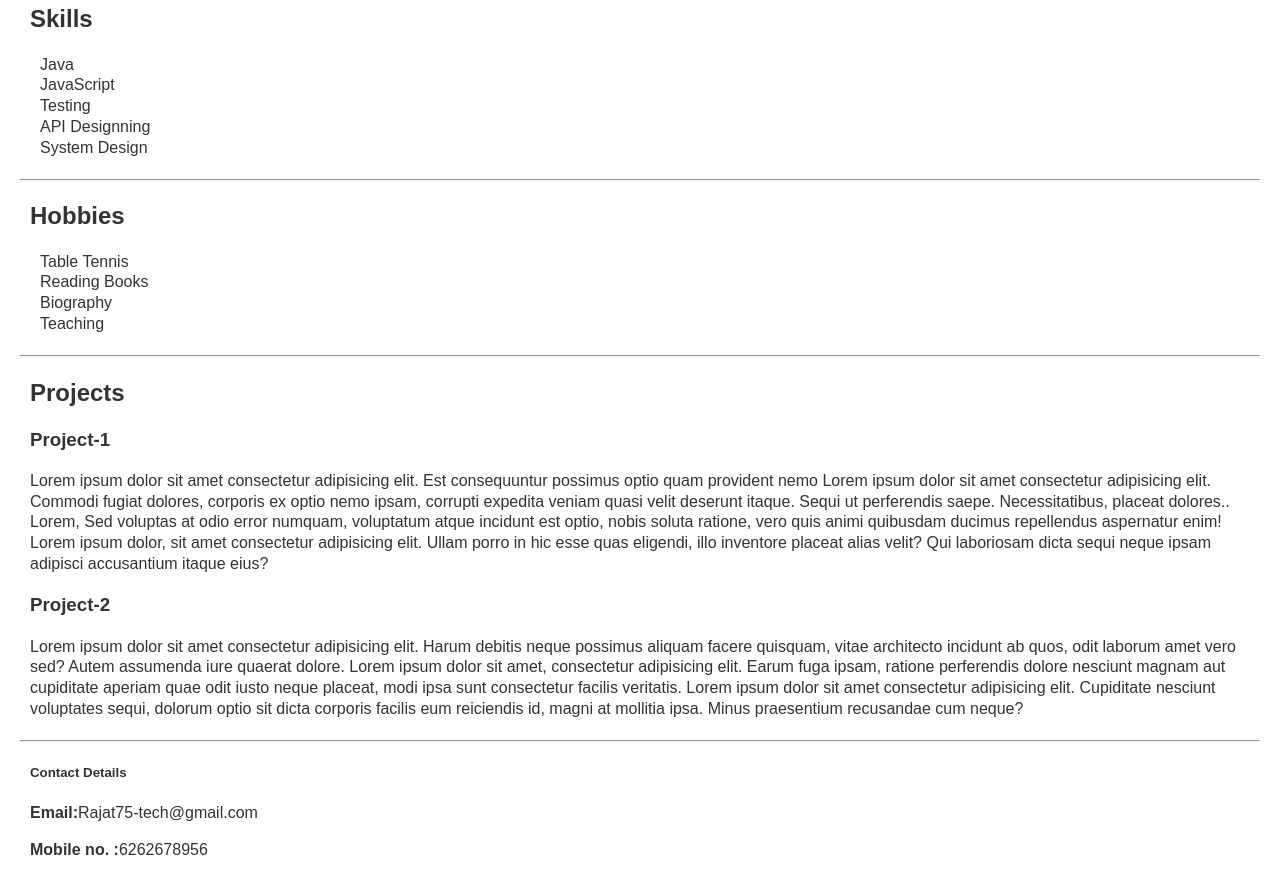
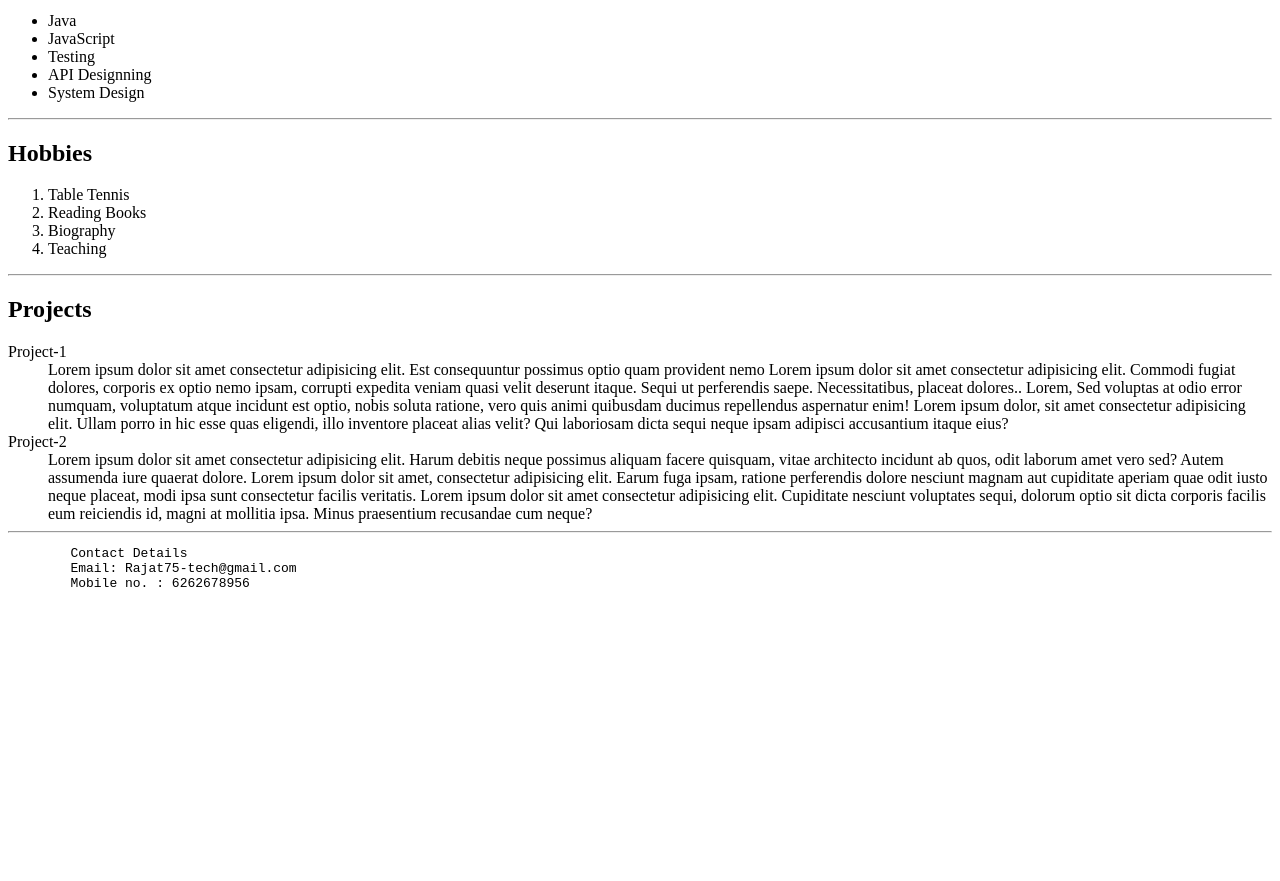
Before and after one commit to Rajat75-tech/HTML-1-CW, a plain HTML site: page index.html in a window 1280 px wide. Shown: the part 534-1415 px from the top of the page. After the commit the page ends 1138 px from the top, so only its background shows below. Drawn offline with Linux system fonts and the light colour scheme.

Commit message:
Update Resume Task

```diff
--- a/index.html
+++ b/index.html
@@ -5,38 +5,14 @@
     <meta name="viewport" content="width=device-width, initial-scale=1.0">
     <title>RAJAT SHARMA FULL STACK DEVELOPER RESUME</title>
 
-    <style>
-        body {
-
-            color: #333;
-            font-family: Arial, sans-serif;
-            margin: 20px;
-            line-height: 1.3;
-
-        }
-        /* h1, h2, h3 {
-            color: #0056b3;
-        } */
-        .section {
-            margin-bottom: 20px;
-        }
-        ul {
-            list-style-type: none;
-            padding: 0;
-        }
-        .contact-details, .skills, .hobbies, .projects {
-            padding-left: 10px;
-        }
-    </style>
-
 </head>
 <body>
 
     <header>
         <h1>RAJAT SHARMA</h1>
         <p><strong>Full Stack Developer </strong></p>
-        <p><a href=" https://www.linkedin.com/in/rajat-sharma2003/ "> LinkedIn </a>
-             <a href=" https://github.com/Rajat75-tech "> GitHub </a></p>
+        <p><a href=" https://www.linkedin.com/in/rajat-sharma2003/ ">LinkedIn</a>
+             <a href=" https://github.com/Rajat75-tech ">GitHub</a></p>
              <hr>
     </header>
 
@@ -71,40 +47,38 @@
 
     <section class="section hobbies">
         <h2>Hobbies</h2>
-        <ul class="hobbies">
+        <ol class="hobbies">
             <li>Table Tennis</li>
             <li>Reading Books</li>
             <li>Biography</li>
             <li>Teaching</li>
-        </ul>
+        </ol>
     </section>
 
     <hr>
 
-    <section class="section projects">
+
         <h2>Projects</h2>
-        <div class="project">
-            <h3>Project-1</h3>
-            <p>Lorem ipsum dolor sit amet consectetur adipisicing elit. Est consequuntur possimus optio quam provident nemo Lorem ipsum dolor sit amet consectetur adipisicing elit. Commodi fugiat dolores, corporis ex optio nemo ipsam, corrupti expedita veniam quasi velit deserunt itaque. Sequi ut perferendis saepe. Necessitatibus, placeat dolores..
+            <dt>Project-1</dt>
+            <dd>Lorem ipsum dolor sit amet consectetur adipisicing elit. Est consequuntur possimus optio quam provident nemo Lorem ipsum dolor sit amet consectetur adipisicing elit. Commodi fugiat dolores, corporis ex optio nemo ipsam, corrupti expedita veniam quasi velit deserunt itaque. Sequi ut perferendis saepe. Necessitatibus, placeat dolores..
                 Lorem,  Sed voluptas at odio error numquam, voluptatum atque incidunt est optio, nobis soluta ratione, vero quis animi quibusdam ducimus repellendus aspernatur enim!
                 Lorem ipsum dolor, sit amet consectetur adipisicing elit. Ullam porro in hic esse quas eligendi, illo inventore placeat alias velit? Qui laboriosam dicta sequi neque ipsam adipisci accusantium itaque eius?
-            </p>
-        </div>
+            </dd>
 
-        <div class="project">
-            <h3>Project-2</h3>
-            <p> Lorem ipsum dolor sit amet consectetur adipisicing elit. Harum debitis neque possimus aliquam facere quisquam, vitae architecto incidunt ab quos, odit laborum amet vero sed? Autem assumenda iure quaerat dolore.  Lorem ipsum dolor sit amet, consectetur adipisicing elit. Earum fuga ipsam, ratione perferendis dolore nesciunt magnam aut cupiditate aperiam quae odit iusto neque placeat, modi ipsa sunt consectetur facilis veritatis.
+
+            <dt>Project-2</dt>
+            <dd> Lorem ipsum dolor sit amet consectetur adipisicing elit. Harum debitis neque possimus aliquam facere quisquam, vitae architecto incidunt ab quos, odit laborum amet vero sed? Autem assumenda iure quaerat dolore.  Lorem ipsum dolor sit amet, consectetur adipisicing elit. Earum fuga ipsam, ratione perferendis dolore nesciunt magnam aut cupiditate aperiam quae odit iusto neque placeat, modi ipsa sunt consectetur facilis veritatis.
                 Lorem ipsum dolor sit amet consectetur adipisicing elit. Cupiditate nesciunt voluptates sequi, dolorum optio sit dicta corporis facilis eum reiciendis id, magni at mollitia ipsa. Minus praesentium recusandae cum neque?
-            </p>
-        </div>
-    </section>
+            </dd>
+
+
 
     <hr>
 
-    <section class="section contact-details">
-        <h5>Contact Details</h2>
-        <p><strong>Email:</strong>Rajat75-tech@gmail.com</p>
-        <p><strong>Mobile no. :</strong>6262678956</p>
+        <pre>
+        Contact Details
+        Email: Rajat75-tech@gmail.com
+        Mobile no. : 6262678956</pre>
     </section>
 
 </body>
```
